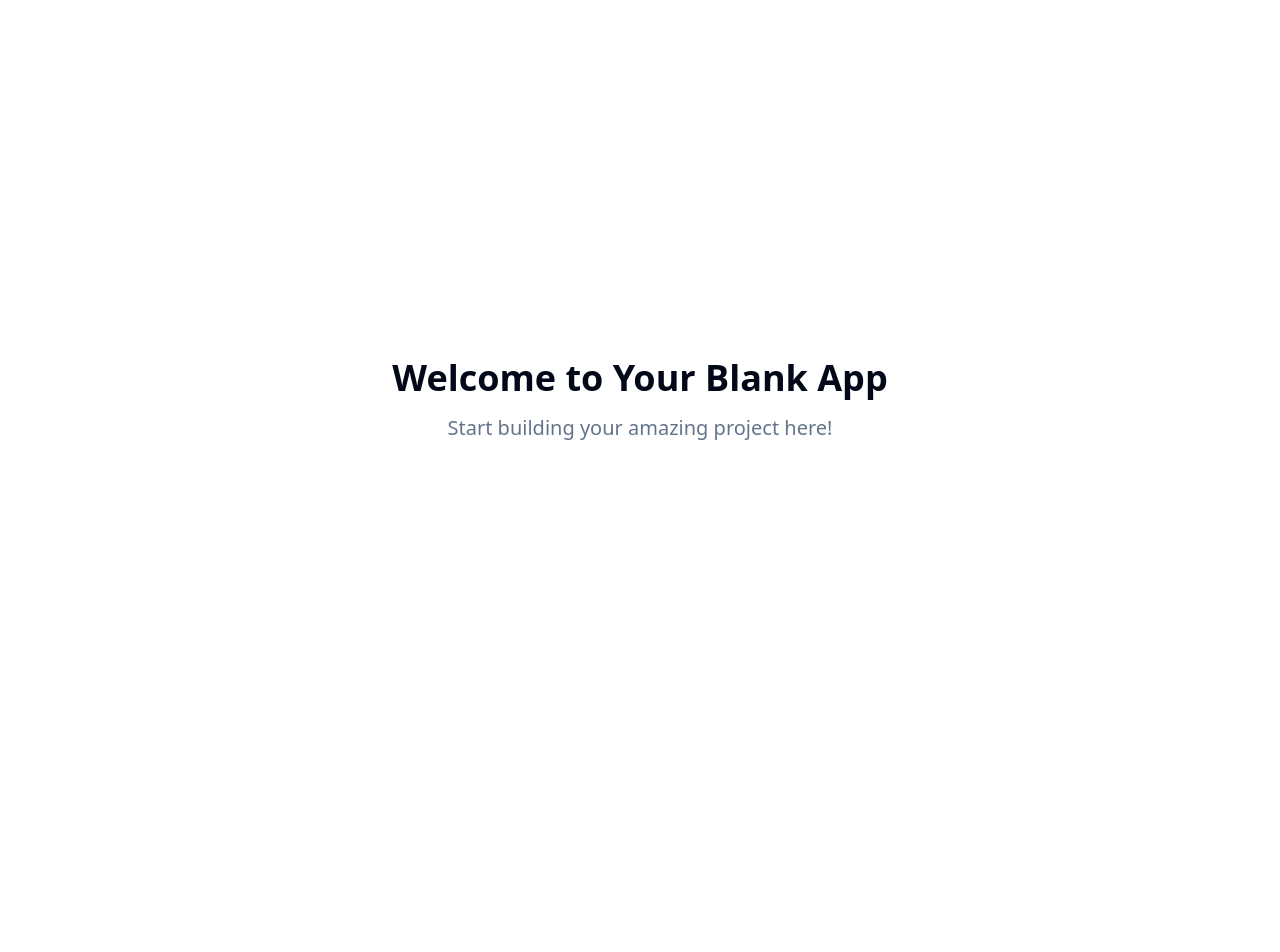
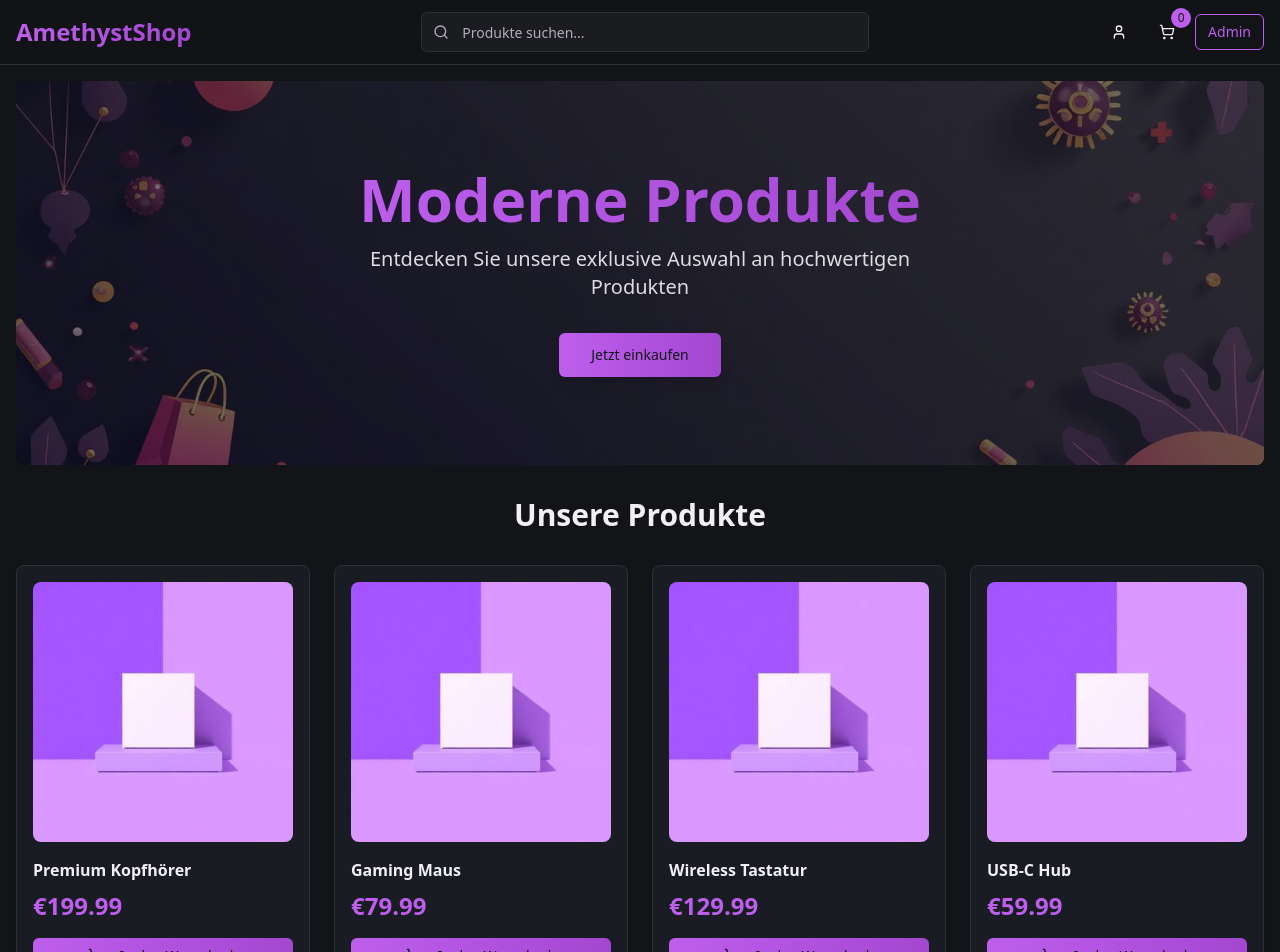
Before and after one commit to Yinchuan11/amethyst-storefront, a React (Vite) app: page / in a window 1280 px wide. Shown: the top 952 px of the page. Before the commit the page ends 800 px from the top, so only its background shows below. Built offline with nearby package versions, Linux system fonts and the light colour scheme.

Commit message:
Create modern online shop
Create a modern online shop with dark purple and dark gray colors. Include an admin section with login (username: ADMkz, password: ADMkz777) for product management (name, image, price). Ensure database connectivity for consistent product display across devices.

```diff
--- /dev/null
+++ b/src/components/Header.tsx
@@ -0,0 +1,48 @@
+import { ShoppingCart, User, Search } from "lucide-react";
+import { Button } from "@/components/ui/button";
+import { Input } from "@/components/ui/input";
+
+const Header = () => {
+  return (
+    <header className="sticky top-0 z-50 bg-background/95 backdrop-blur border-b border-border">
+      <div className="container mx-auto px-4 h-16 flex items-center justify-between">
+        <div className="flex items-center space-x-4">
+          <h1 className="text-2xl font-bold bg-gradient-to-r from-primary to-accent bg-clip-text text-transparent">
+            AmethystShop
+          </h1>
+        </div>
+
+        <div className="flex-1 max-w-md mx-4">
+          <div className="relative">
+            <Search className="absolute left-3 top-1/2 transform -translate-y-1/2 h-4 w-4 text-muted-foreground" />
+            <Input
+              placeholder="Produkte suchen..."
+              className="pl-10 bg-muted/50"
+            />
+          </div>
+        </div>
+
+        <div className="flex items-center space-x-2">
+          <Button variant="ghost" size="icon">
+            <User className="h-5 w-5" />
+          </Button>
+          <Button variant="ghost" size="icon" className="relative">
+            <ShoppingCart className="h-5 w-5" />
+            <span className="absolute -top-1 -right-1 bg-primary text-primary-foreground text-xs rounded-full h-5 w-5 flex items-center justify-center">
+              0
+            </span>
+          </Button>
+          <Button
+            variant="outline"
+            size="sm"
+            className="border-primary text-primary hover:bg-primary hover:text-primary-foreground"
+          >
+            Admin
+          </Button>
+        </div>
+      </div>
+    </header>
+  );
+};
+
+export default Header;
--- /dev/null
+++ b/src/components/HeroSection.tsx
@@ -0,0 +1,32 @@
+import { Button } from "@/components/ui/button";
+import heroBanner from "@/assets/hero-banner.jpg";
+
+const HeroSection = () => {
+  return (
+    <section className="relative h-96 overflow-hidden rounded-lg mx-4 mt-4">
+      <div
+        className="absolute inset-0 bg-cover bg-center"
+        style={{ backgroundImage: `url(${heroBanner})` }}
+      />
+      <div className="absolute inset-0 bg-background/60" />
+      <div className="relative z-10 h-full flex items-center justify-center text-center">
+        <div className="max-w-2xl px-4">
+          <h2 className="text-4xl md:text-6xl font-bold mb-4 bg-gradient-to-r from-primary to-accent bg-clip-text text-transparent">
+            Moderne Produkte
+          </h2>
+          <p className="text-lg md:text-xl text-foreground/90 mb-8">
+            Entdecken Sie unsere exklusive Auswahl an hochwertigen Produkten
+          </p>
+          <Button
+            size="lg"
+            className="bg-gradient-to-r from-primary to-accent hover:from-primary/90 hover:to-accent/90 text-primary-foreground shadow-lg"
+          >
+            Jetzt einkaufen
+          </Button>
+        </div>
+      </div>
+    </section>
+  );
+};
+
+export default HeroSection;
--- /dev/null
+++ b/src/components/ProductCard.tsx
@@ -0,0 +1,48 @@
+import { Card, CardContent, CardFooter } from "@/components/ui/card";
+import { Button } from "@/components/ui/button";
+import { ShoppingCart } from "lucide-react";
+import productPlaceholder from "@/assets/product-placeholder.jpg";
+
+interface Product {
+  id: string;
+  name: string;
+  price: number;
+  image?: string;
+}
+
+interface ProductCardProps {
+  product: Product;
+}
+
+const ProductCard = ({ product }: ProductCardProps) => {
+  return (
+    <Card className="group hover:bg-shop-card-hover transition-all duration-300 hover:shadow-lg hover:shadow-shop-accent-glow border-border">
+      <CardContent className="p-4">
+        <div className="aspect-square overflow-hidden rounded-lg mb-4">
+          <img
+            src={product.image || productPlaceholder}
+            alt={product.name}
+            className="w-full h-full object-cover group-hover:scale-105 transition-transform duration-300"
+          />
+        </div>
+        <h3 className="font-semibold text-foreground mb-2 line-clamp-2">
+          {product.name}
+        </h3>
+        <p className="text-2xl font-bold text-primary">
+          €{product.price.toFixed(2)}
+        </p>
+      </CardContent>
+      <CardFooter className="p-4 pt-0">
+        <Button
+          className="w-full bg-gradient-to-r from-primary to-accent hover:from-primary/90 hover:to-accent/90"
+          size="sm"
+        >
+          <ShoppingCart className="w-4 h-4 mr-2" />
+          In den Warenkorb
+        </Button>
+      </CardFooter>
+    </Card>
+  );
+};
+
+export default ProductCard;
--- /dev/null
+++ b/src/components/ProductGrid.tsx
@@ -0,0 +1,52 @@
+import ProductCard from "./ProductCard";
+
+// Beispiel-Produkte (später aus Datenbank)
+const sampleProducts = [
+  {
+    id: "1",
+    name: "Premium Kopfhörer",
+    price: 199.99,
+  },
+  {
+    id: "2",
+    name: "Gaming Maus",
+    price: 79.99,
+  },
+  {
+    id: "3",
+    name: "Wireless Tastatur",
+    price: 129.99,
+  },
+  {
+    id: "4",
+    name: "USB-C Hub",
+    price: 59.99,
+  },
+  {
+    id: "5",
+    name: "Smartphone Halter",
+    price: 24.99,
+  },
+  {
+    id: "6",
+    name: "Laptop Stand",
+    price: 89.99,
+  },
+];
+
+const ProductGrid = () => {
+  return (
+    <div className="container mx-auto px-4 py-8">
+      <h2 className="text-3xl font-bold mb-8 text-center">
+        Unsere Produkte
+      </h2>
+      <div className="grid grid-cols-1 md:grid-cols-2 lg:grid-cols-3 xl:grid-cols-4 gap-6">
+        {sampleProducts.map((product) => (
+          <ProductCard key={product.id} product={product} />
+        ))}
+      </div>
+    </div>
+  );
+};
+
+export default ProductGrid;
--- a/src/index.css
+++ b/src/index.css
@@ -8,33 +8,38 @@ All colors MUST be HSL.
 
 @layer base {
   :root {
-    --background: 0 0% 100%;
-    --foreground: 222.2 84% 4.9%;
+    --background: 220 13% 8%;
+    --foreground: 280 20% 95%;
 
-    --card: 0 0% 100%;
-    --card-foreground: 222.2 84% 4.9%;
+    --card: 225 15% 12%;
+    --card-foreground: 280 20% 95%;
 
-    --popover: 0 0% 100%;
-    --popover-foreground: 222.2 84% 4.9%;
+    --popover: 225 15% 12%;
+    --popover-foreground: 280 20% 95%;
 
-    --primary: 222.2 47.4% 11.2%;
-    --primary-foreground: 210 40% 98%;
+    --primary: 280 80% 65%;
+    --primary-foreground: 220 13% 8%;
 
-    --secondary: 210 40% 96.1%;
-    --secondary-foreground: 222.2 47.4% 11.2%;
+    --secondary: 225 10% 20%;
+    --secondary-foreground: 280 20% 95%;
 
-    --muted: 210 40% 96.1%;
-    --muted-foreground: 215.4 16.3% 46.9%;
+    --muted: 225 10% 16%;
+    --muted-foreground: 280 10% 70%;
 
-    --accent: 210 40% 96.1%;
-    --accent-foreground: 222.2 47.4% 11.2%;
+    --accent: 280 60% 55%;
+    --accent-foreground: 220 13% 8%;
 
     --destructive: 0 84.2% 60.2%;
-    --destructive-foreground: 210 40% 98%;
+    --destructive-foreground: 280 20% 95%;
 
-    --border: 214.3 31.8% 91.4%;
-    --input: 214.3 31.8% 91.4%;
-    --ring: 222.2 84% 4.9%;
+    --border: 225 10% 20%;
+    --input: 225 10% 20%;
+    --ring: 280 80% 65%;
+
+    /* Shop-spezifische Farben */
+    --shop-gradient: linear-gradient(135deg, hsl(280 80% 65%), hsl(280 60% 55%));
+    --shop-card-hover: 225 15% 18%;
+    --shop-accent-glow: 280 80% 65% / 0.3;
 
     --radius: 0.5rem;
 
--- a/src/pages/Index.tsx
+++ b/src/pages/Index.tsx
@@ -1,12 +1,15 @@
-// Update this page (the content is just a fallback if you fail to update the page)
+import Header from "@/components/Header";
+import HeroSection from "@/components/HeroSection";
+import ProductGrid from "@/components/ProductGrid";
 
 const Index = () => {
   return (
-    <div className="min-h-screen flex items-center justify-center bg-background">
-      <div className="text-center">
-        <h1 className="text-4xl font-bold mb-4">Welcome to Your Blank App</h1>
-        <p className="text-xl text-muted-foreground">Start building your amazing project here!</p>
-      </div>
+    <div className="min-h-screen bg-background">
+      <Header />
+      <main>
+        <HeroSection />
+        <ProductGrid />
+      </main>
     </div>
   );
 };
--- a/tailwind.config.ts
+++ b/tailwind.config.ts
@@ -52,6 +52,10 @@ export default {
 					DEFAULT: 'hsl(var(--card))',
 					foreground: 'hsl(var(--card-foreground))'
 				},
+				shop: {
+					'card-hover': 'hsl(var(--shop-card-hover))',
+					'accent-glow': 'hsl(var(--shop-accent-glow))'
+				},
 				sidebar: {
 					DEFAULT: 'hsl(var(--sidebar-background))',
 					foreground: 'hsl(var(--sidebar-foreground))',
```
Also changed, not shown: src/assets/hero-banner.jpg (added), src/assets/product-placeholder.jpg (added).
